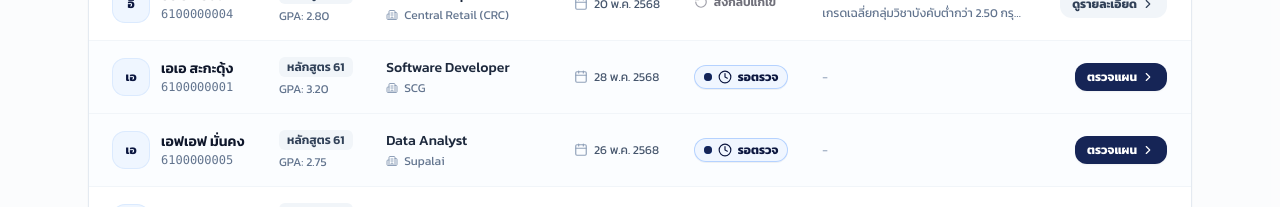
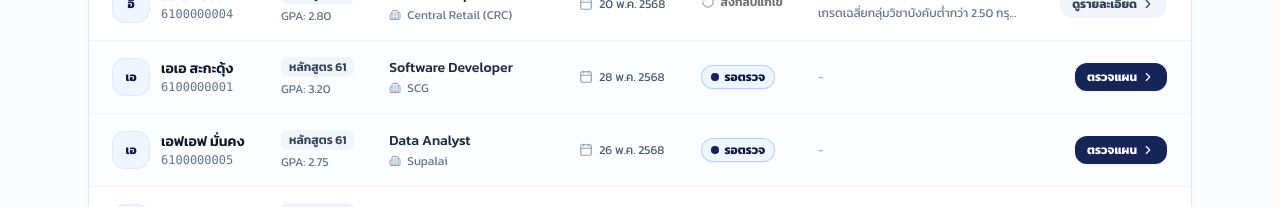
Before and after one commit to KaylahJin/CS361-Project, a React (Vite) app: page / in a window 1280 px wide. Both pictures are taken after a click on the button 759 px from the left and 32 px from the top of the page. Shown: the part 509-716 px from the top of the page. Built offline with nearby package versions, Linux system fonts and the light colour scheme; no server answers.

Commit message:
style: remove redundant Clock icon from pending review status

```diff
--- a/src/components/plans/PlanListTable.tsx
+++ b/src/components/plans/PlanListTable.tsx
@@ -3,7 +3,6 @@ import {
   Calendar,
   Check,
   ChevronRight,
-  Clock,
   FileText,
   RotateCcw,
   XCircle,
@@ -26,7 +25,6 @@ export const PlanStatusBadge: React.FC<{ status: PlanReviewItem['status'] }> = (
             <span className="absolute inline-flex h-full w-full animate-ping rounded-full bg-blue-500 opacity-75" />
             <span className="relative inline-flex h-2 w-2 rounded-full bg-blue-600" />
           </span>
-          <Clock className="h-3.5 w-3.5" />
           <span>รอตรวจ</span>
         </span>
       );
--- a/src/components/plans/PlanProgressChart.tsx
+++ b/src/components/plans/PlanProgressChart.tsx
@@ -1,7 +1,6 @@
 import { useState, useRef, useEffect } from 'react';
 import {
   Check,
-  Clock,
   RotateCcw,
   XCircle,
   X,
@@ -202,7 +201,6 @@ export const PlanProgressChart = ({
                   <span className="absolute inline-flex h-full w-full animate-ping rounded-full bg-blue-500 opacity-75" />
                   <span className="relative inline-flex h-2 w-2 rounded-full bg-blue-600" />
                 </span>
-                <Clock className="h-3.5 w-3.5 text-blue-600" />
                 <span>คงเหลือรอตรวจ</span>
               </div>
               <span className="font-extrabold text-blue-700">
```
